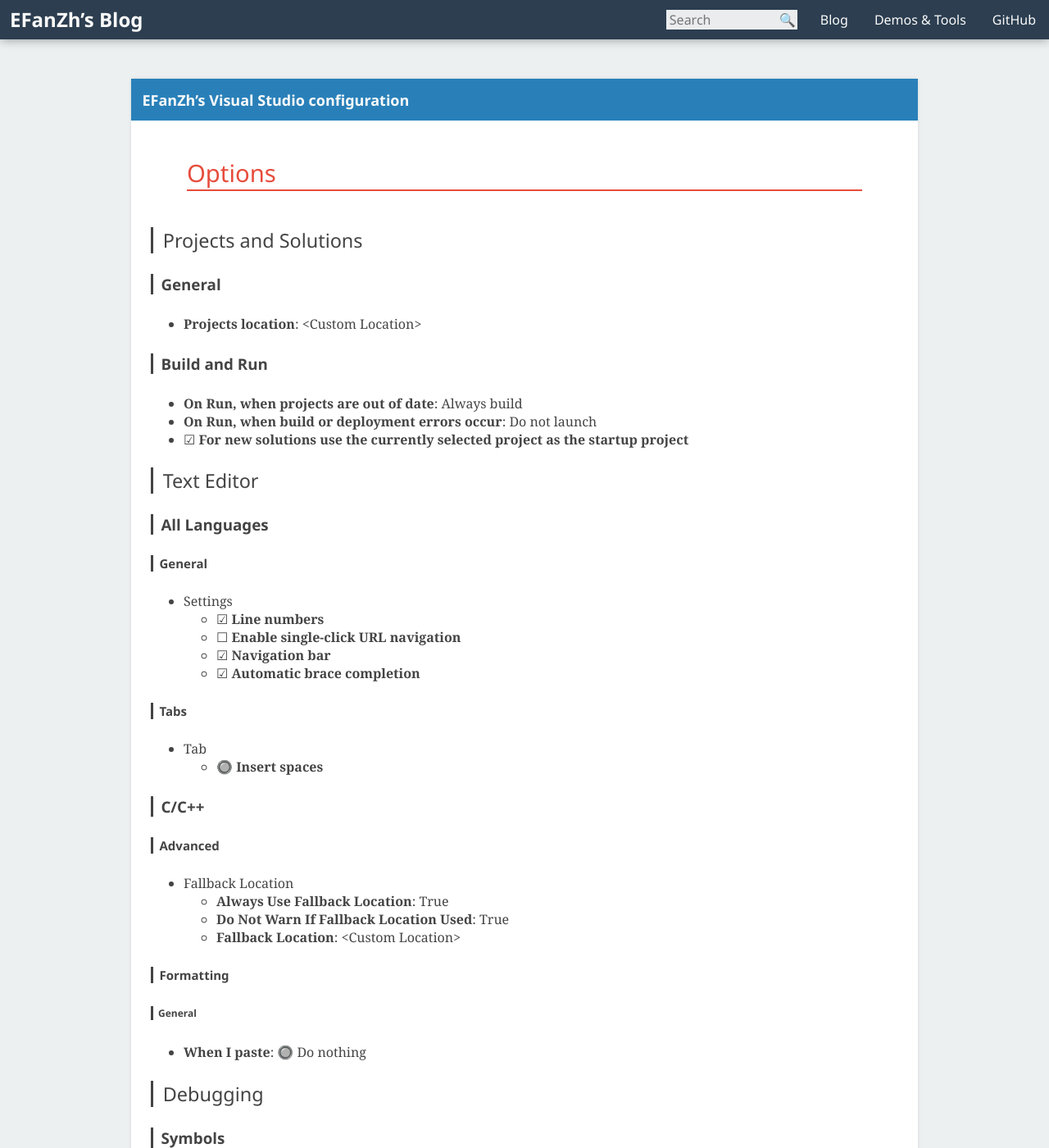
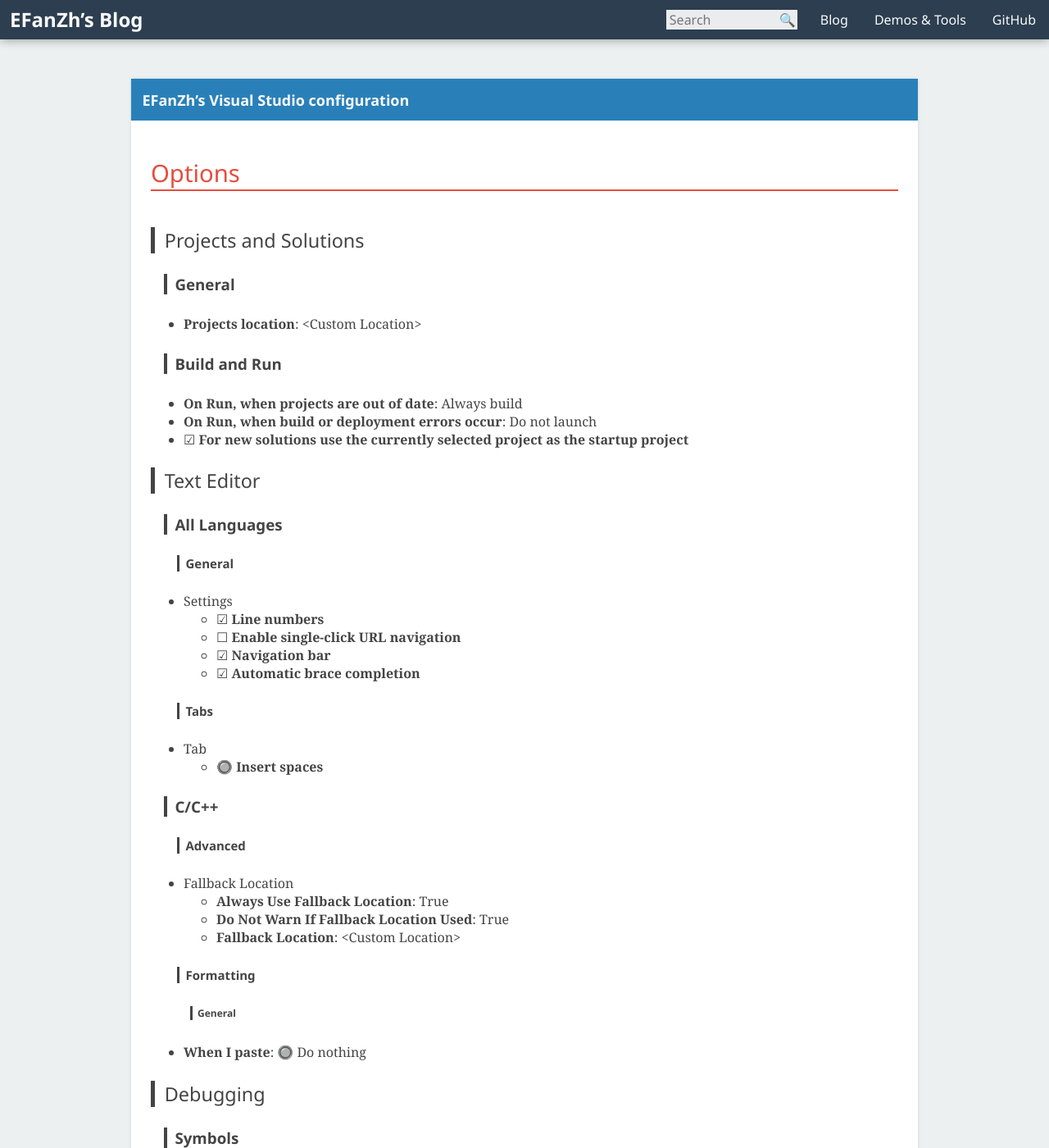
Before and after one commit to fuzeyi/efanzh.github.io, a Jekyll site: the page built from _posts/2015-07-26-visual-studio-configuration.md, in a window 1280 px wide and 1400 px high. Shown: the whole window at 82% size. Built offline with Jekyll 4.4.1, drawn with Linux system fonts in a browser that asks for light colours.

Commit message:
Fix heading style

```diff
--- a/stylesheets/common.css
+++ b/stylesheets/common.css
@@ -156,7 +156,7 @@
 
 .post > h2
 {
-    margin: 1.5em;
+    margin: 1.5em 0;
     border-bottom: 2px solid;
     font-size: 29.296875px;
     font-weight: lighter;
@@ -167,7 +167,7 @@
 {
     padding-left: 0.5em;
     border-left-style: solid;
-    border-left-size: 0.25em;
+    border-left-width: 0.25em;
 }
 
 .post > h3
@@ -179,19 +179,19 @@
 .post > h4
 {
     font-size: 18.75px;
-    margin-right: 16px;
+    margin-left: 16px;
 }
 
 .post > h5
 {
     font-size: 15px;
-    margin-right: 32px;
+    margin-left: 32px;
 }
 
 .post > h6
 {
     font-size: 12px;
-    margin-right: 48px;
+    margin-left: 48px;
 }
 
 .post > table
```
